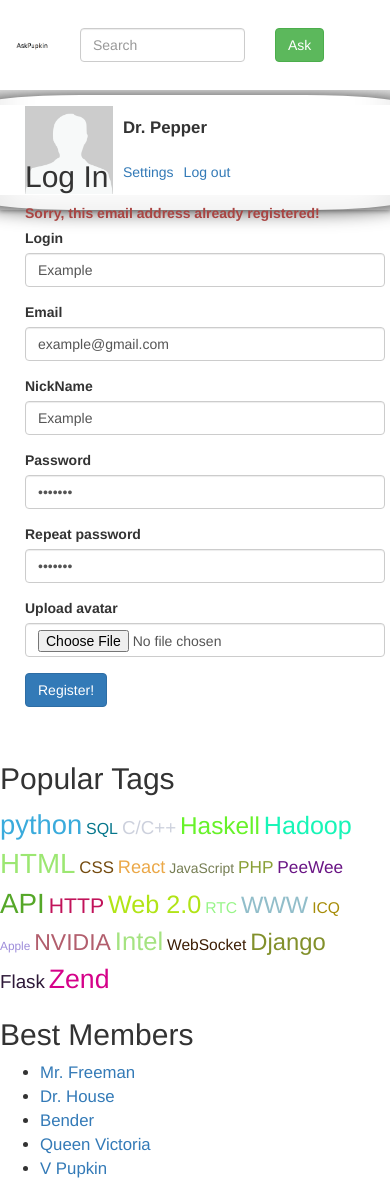
After one commit to Alex-Kott/AskPupkin, a Django app: page /register/ in a window 390 px wide. The commit adds this page. Run offline with Django 3.2, Linux system fonts and the light colour scheme; some libraries are stand-ins or nearby versions.

Commit message:
добавилась страница регистрации

```diff
--- a/app/templates/app/base.html
+++ b/app/templates/app/base.html
@@ -58,6 +58,8 @@
         	{% block question_header %}{% endblock %}
         	{% block content %}{% endblock %}
         	{% block new_question %}{% endblock %}
+        	{% block login %}{% endblock %}
+        	{% block register %}{% endblock %}
 
         	{% block pagination %}{% endblock %}
 
--- /dev/null
+++ b/app/templates/app/register.html
@@ -0,0 +1,63 @@
+{% extends "app/base.html" %}
+{% load static %}
+
+{% block title %}AskPupkin{% endblock %}
+
+
+
+{% block register %}
+<h2>Log In</h2>
+
+<form>
+	<label class="form-check-label text-danger">Sorry, this email address already registered!</label>
+  <div class="form-group row">
+    <label  class="col-sm-2 col-form-label">Login</label>
+    <div class="col-sm-10">
+      <input type="text"  class="form-control" placeholder="Enter your login here" value="Example">
+    </div>
+  </div>
+  <div class="form-group row">
+    <label class="col-sm-2 col-form-label">Email</label>
+    <div class="col-sm-10">
+      <input type="email"  class="form-control" placeholder="Enter your email here" value="example@gmail.com">
+    </div>
+  </div>
+  <div class="form-group row">
+    <label  class="col-sm-2 col-form-label">NickName</label>
+    <div class="col-sm-10">
+      <input type="text"  class="form-control" value="Example">
+    </div>
+  </div>
+  <div class="form-group row">
+    <label  class="col-sm-2 col-form-label">Password</label>
+    <div class="col-sm-10">
+      <input type="password"  class="form-control" value="Example">
+    </div>
+  </div>
+  <div class="form-group row">
+    <label  class="col-sm-2 col-form-label">Repeat password</label>
+    <div class="col-sm-10">
+      <input type="password"  class="form-control" value="Example">
+    </div>
+  </div>
+  <div class="form-group row">
+    <label  class="col-sm-2 col-form-label">Upload avatar</label>
+    <div class="col-sm-10">
+      <input type="file"  class="form-control" >
+    </div>
+  </div>
+  <div class="form-group row">
+    <div class="col-sm-2 col-form-label"></div>
+    <div class="col-sm-10">
+      <button type="submit" class="btn btn-primary">Register!</button>
+    </div>
+  </div>
+
+
+
+</form>
+
+
+
+
+{% endblock %}
--- a/app/urls.py
+++ b/app/urls.py
@@ -6,4 +6,6 @@ urlpatterns = [
 	url(r'^$', views.index, name='index'),
 	url(r'^ask/$', views.ask, name='ask'),
 	url(r'^question/$', views.question, name='question'),
+	url(r'^login/$', views.login, name='login'),
+	url(r'^register/$', views.register, name='register'),
 ]
--- a/app/views.py
+++ b/app/views.py
@@ -12,3 +12,11 @@ def ask(request):
 
 def question(request):
 	return render(request, 'app/question.html')
+
+
+def login(request):
+	return render(request, 'app/login.html')
+
+
+def register(request):
+	return render(request, 'app/register.html')
```
Also changed, not shown: app/templates/app/login.html (added, +44 -0 lines).
